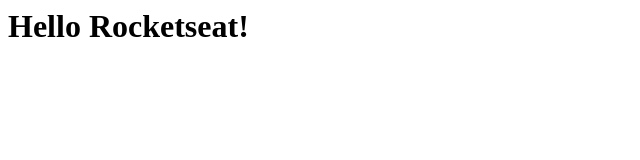
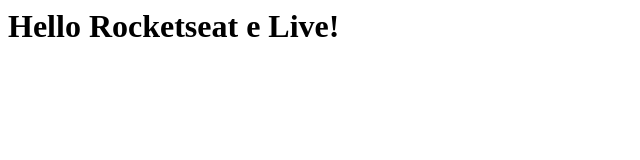
Before and after one commit to winadv/git-live, a website: page index.html in a window 1280 px wide. Shown: the whole page, without its empty margins (0-640 px from the left). Drawn offline with Linux system fonts and the light colour scheme.

Commit message:
Alteração index.html

```diff
--- a/index.html
+++ b/index.html
@@ -1 +1 @@
-<h1>Hello Rocketseat!</h1>
+<h1>Hello Rocketseat e Live!</h1>
```
